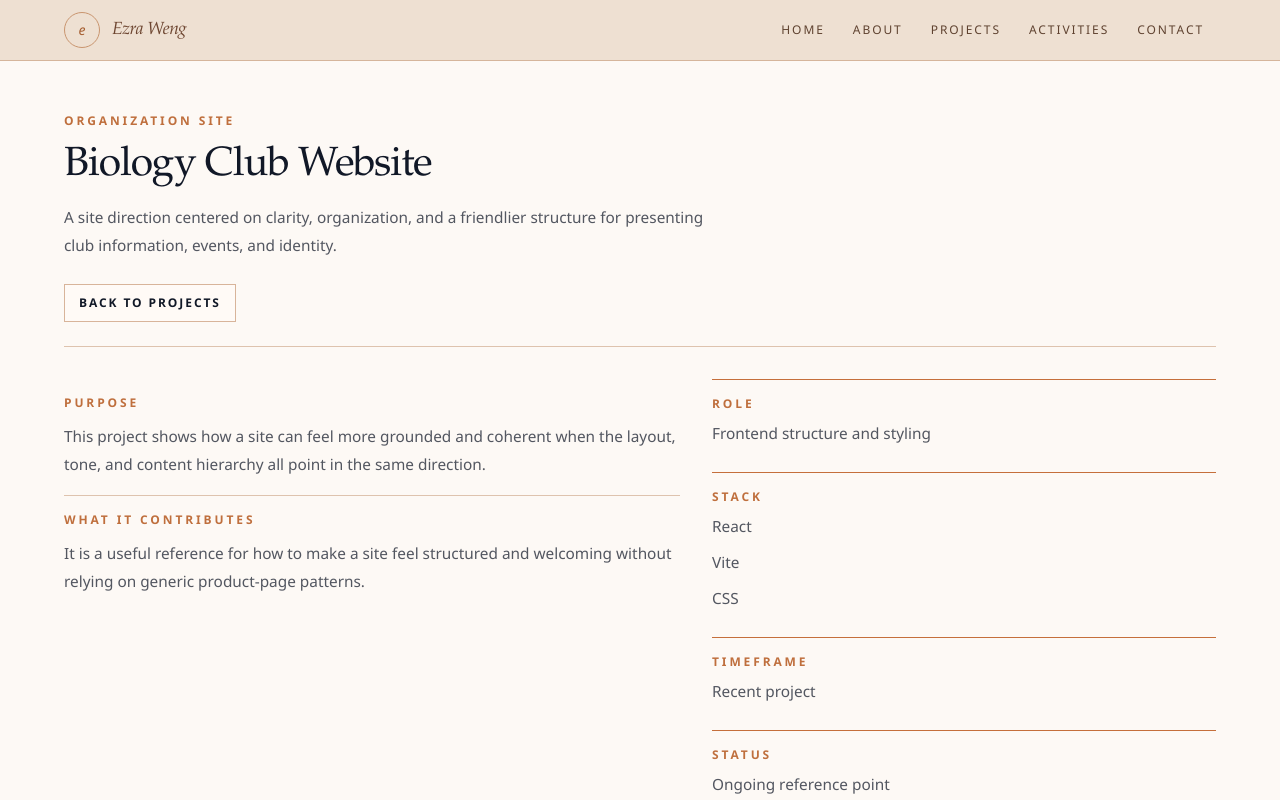
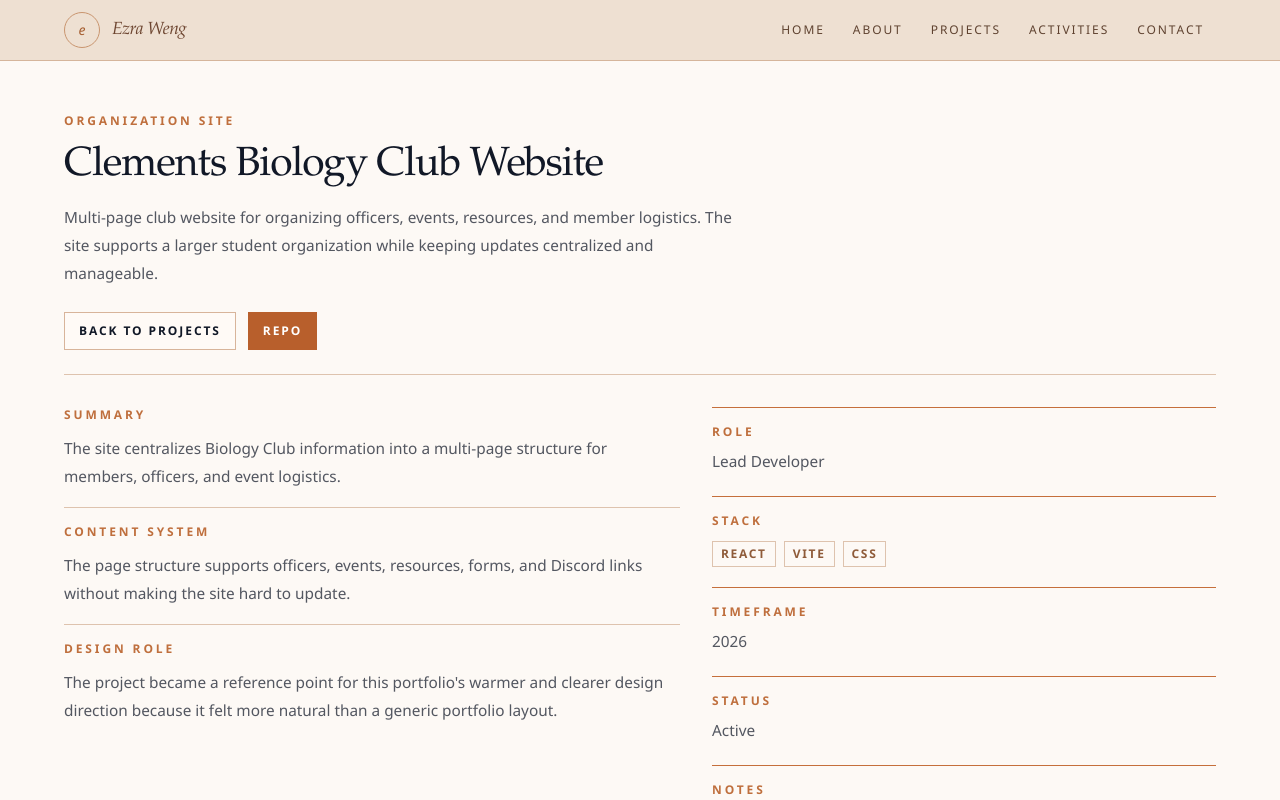
Before and after one commit to ezraweng21/ezraweng21.github.io, a Next.js app: page /projects/biology-club-site in a window 1280 px wide. Shown: the top 800 px of the page. Built offline with nearby package versions, Linux system fonts and the light colour scheme.

Commit message:
refine project gallery cards with clearer structure and borders

```diff
--- a/app/contact/page.tsx
+++ b/app/contact/page.tsx
@@ -3,17 +3,25 @@ import Link from "next/link";
 import { SectionWrapper } from "@/components/section-wrapper";
 
 const contactLinks = [
-  { label: "Email", value: "hello@example.com", href: "mailto:hello@example.com" },
-  { label: "GitHub", value: "github.com/ezraweng21", href: "https://github.com/ezraweng21" },
-  { label: "Resume", value: "Resume link placeholder", href: "#" },
+  {
+    label: "Email",
+    value: "ezraweng21@gmail.com",
+    href: "mailto:ezraweng21@gmail.com",
+  },
+  {
+    label: "GitHub",
+    value: "github.com/ezraweng21",
+    href: "https://github.com/ezraweng21",
+  },
+  { label: "Resume", value: "Resume placeholder", href: "#" },
 ];
 
 export default function ContactPage() {
   return (
     <SectionWrapper
       eyebrow="Contact"
-      title="A simple place to reach out."
-      description="This page should stay direct and easy to use. It does not need much, just a clean way to contact you and find the most important links."
+      title="Contact and links."
+      description="A short page for the main ways to reach me or find the code behind the work."
     >
       <div className="page-list">
         {contactLinks.map((link) => (
@@ -24,9 +32,11 @@ export default function ContactPage() {
           >
             <div>
               <p className="eyebrow">{link.label}</p>
-              <p className="mt-2 text-sm font-semibold text-ink sm:text-base">{link.value}</p>
+              <p className="mt-2 text-sm font-semibold text-ink sm:text-base">
+                {link.value}
+              </p>
             </div>
-            <span className="text-xs font-semibold uppercase tracking-[0.16em] text-[#8f5b39]">
+            <span className="page-meta text-[#8f5b39]">
               Open
             </span>
           </Link>
@@ -35,8 +45,8 @@ export default function ContactPage() {
 
       <div className="page-rule mt-10">
         <p className="page-copy">
-          If a form or a more specific contact flow makes sense later, it can be
-          added without changing the overall tone of this page.
+          LinkedIn and a resume PDF can be added here later once those links are
+          ready. For now, email and GitHub are the most useful places to start.
         </p>
       </div>
     </SectionWrapper>
--- a/app/globals.css
+++ b/app/globals.css
@@ -62,6 +62,10 @@ body {
     @apply border-t border-[#dec3ae] pt-4;
   }
 
+  .page-rule-strong {
+    @apply border-t border-[#c56f3b] pt-4;
+  }
+
   .page-list {
     @apply border-t border-[#dec3ae];
   }
@@ -72,6 +76,30 @@ body {
 
   .page-split {
     @apply grid gap-8 lg:grid-cols-[1.1fr_0.9fr];
+  }
+
+  .page-meta {
+    @apply text-xs font-semibold uppercase tracking-[0.14em] text-[#8f5b39];
+  }
+
+  .page-mini-grid {
+    @apply grid gap-4 sm:grid-cols-2 lg:grid-cols-3;
+  }
+
+  .project-card {
+    @apply flex h-full flex-col border border-[#d8b6a0] bg-[#fffaf6] p-4 transition-colors duration-200 hover:border-[#c56f3b];
+  }
+
+  .project-card-section {
+    @apply border-t border-[#ead5c7] pt-3;
+  }
+
+  .project-card-chip {
+    @apply border border-[#dec3ae] bg-[#fffdf9] px-2 py-1 text-xs font-semibold uppercase tracking-[0.12em] text-[#8f5b39];
+  }
+
+  .project-card-grid {
+    @apply grid gap-3 sm:grid-cols-2;
   }
 
   .section-grid {
--- a/app/projects/[slug]/page.tsx
+++ b/app/projects/[slug]/page.tsx
@@ -50,7 +50,7 @@ export default async function ProjectDetailPage({
           {project.sections.map((section, index) => (
             <section
               key={section.title}
-              className={`py-4 ${index === 0 ? "" : "border-t border-[#dec3ae]"}`}
+              className={`py-4 ${index === 0 ? "pt-0" : "border-t border-[#dec3ae]"}`}
             >
               <p className="eyebrow">{section.title}</p>
               <p className="page-copy mt-3 max-w-2xl">{section.body}</p>
@@ -58,7 +58,7 @@ export default async function ProjectDetailPage({
           ))}
         </div>
 
-        <aside className="space-y-6">
+        <aside className="space-y-5">
           <section className="page-rule border-[#c56f3b]">
             <p className="eyebrow">Role</p>
             <p className="page-copy mt-2">{project.role}</p>
@@ -66,9 +66,11 @@ export default async function ProjectDetailPage({
 
           <section className="page-rule border-[#c56f3b]">
             <p className="eyebrow">Stack</p>
-            <ul className="page-copy mt-2 space-y-2">
+            <ul className="mt-3 flex flex-wrap gap-2">
               {project.stack.map((item) => (
-                <li key={item}>{item}</li>
+                <li key={item} className="page-meta border border-[#dec3ae] px-2 py-1">
+                  {item}
+                </li>
               ))}
             </ul>
           </section>
@@ -85,9 +87,11 @@ export default async function ProjectDetailPage({
 
           <section className="page-rule border-[#c56f3b]">
             <p className="eyebrow">Notes</p>
-            <ul className="page-copy mt-2 space-y-2">
+            <ul className="page-list mt-3">
               {project.notes.map((item) => (
-                <li key={item}>{item}</li>
+                <li key={item} className="page-list-item page-copy">
+                  {item}
+                </li>
               ))}
             </ul>
           </section>
--- a/data/projects.ts
+++ b/data/projects.ts
@@ -18,7 +18,6 @@ export type ProjectEntry = {
   stack: string[];
   timeframe: string;
   status: string;
-  featured?: boolean;
   notes: string[];
   sections: ProjectSection[];
   links?: ProjectLink[];
@@ -26,161 +25,204 @@ export type ProjectEntry = {
 
 export const projects: ProjectEntry[] = [
   {
-    slug: "portfolio-site",
-    title: "Personal Portfolio Site",
-    category: "Featured Build",
+    slug: "tephi-wastewater-dashboard",
+    title: "Wastewater Viral Surveillance Dashboard",
+    category: "Computational Biology",
     summary:
-      "The portfolio itself is a design and engineering project: a quieter identity-first site with separate pages for work, activities, and future case studies.",
+      "Interactive dashboard for analyzing longitudinal wastewater sequencing data across 40+ sites. The project focuses on viral abundance, genotype dynamics, and extracting usable biological signal from noisy environmental data.",
     shortSummary:
-      "A personal site that balances identity, technical work, and future growth.",
-    role: "Design, frontend, structure",
-    stack: ["Next.js", "TypeScript", "Tailwind CSS"],
-    timeframe: "Current build",
-    status: "In progress",
-    featured: true,
+      "Dashboard work for viral abundance, genotype shifts, and wastewater sequencing data.",
+    role: "Developer + Data Analyst",
+    stack: ["R", "R Markdown", "Shiny", "ggplot2", "dplyr"],
+    timeframe: "2025-present",
+    status: "Ongoing",
     notes: [
-      "Identity-first homepage",
-      "Separate project detail pages",
-      "Built in layers rather than all at once",
+      "Built visualization and aggregation workflows for sequencing-derived wastewater data.",
+      "Worked with 30k+ rows of RPKMF, coverage, genotype, and site-level data.",
+      "Tracked viral abundance and genotype shifts, including norovirus GII.4 to GII.17 dynamics.",
+      "Designed analysis around biological interpretation rather than surface-level charts.",
     ],
     sections: [
       {
-        title: "Overview",
+        title: "Summary",
         body:
-          "This project is the foundation for the rest of the portfolio. It is meant to feel personal first, while still leaving room for a more serious technical work archive behind it.",
+          "This project analyzes sequencing-derived wastewater data across sites and time. The dashboard is built to make viral trends, abundance changes, and genotype shifts easier to inspect.",
+      },
+      {
+        title: "Data Work",
+        body:
+          "The workflow includes aggregation, normalization, and visualization for RPKMF, coverage, genotype, and site-level data. The core challenge is separating biological signal from noisy environmental measurements.",
+      },
+      {
+        title: "Technical Focus",
+        body:
+          "The interface is designed around public-health interpretation: how viruses change over time, how genotypes move across samples, and where the data suggests meaningful shifts.",
+      },
+    ],
+    links: [{ label: "Repo", href: "https://github.com/ezraweng21/TEPHI" }],
+  },
+  {
+    slug: "municipal-operational-surveillance-dashboard",
+    title: "Municipal Operational Surveillance Dashboard",
+    category: "Civic Data",
+    summary:
+      "End-to-end municipal data dashboard built from raw public datasets through cleaning, transformation, and visualization. The project models operational strain across city systems using public safety and service data.",
+    shortSummary:
+      "Datathon-winning dashboard for municipal service data and operational strain analysis.",
+    role: "Developer",
+    stack: ["Data pipelines", "Visualization", "Dashboard development"],
+    timeframe: "February 2026-present",
+    status: "Ongoing",
+    notes: [
+      "Won the City of Sugar Land Datathon.",
+      "Built a pipeline from raw public datasets to cleaned, analysis-ready outputs.",
+      "Developed an Urban Strain Index to quantify operational stress.",
+      "Focused on decision support, resource allocation, and interpretable civic data.",
+    ],
+    sections: [
+      {
+        title: "Summary",
+        body:
+          "The project turns public municipal datasets into a clearer view of city operations. It connects data cleaning, transformation, and visualization into one decision-support workflow.",
+      },
+      {
+        title: "System Design",
+        body:
+          "The dashboard moves from raw public records into processed indicators, then into visual views for public safety and municipal service patterns.",
+      },
+      {
+        title: "Index Work",
+        body:
+          "A custom Urban Strain Index was designed to summarize operational stress and make comparisons easier across services, locations, or time periods.",
+      },
+    ],
+  },
+  {
+    slug: "portfolio-site",
+    title: "Personal Portfolio Website",
+    category: "Personal Site",
+    summary:
+      "Custom personal portfolio built to organize projects, activities, and technical work without collapsing everything into one page. The site uses reusable content structures and dynamic project pages so it can grow over time.",
+    shortSummary:
+      "A personal site with reusable content data, dynamic project routes, and a quieter visual system.",
+    role: "Frontend architecture + design",
+    stack: ["Next.js", "TypeScript", "Tailwind CSS"],
+    timeframe: "2026",
+    status: "Ongoing",
+    notes: [
+      "Built reusable project data and dynamic detail pages.",
+      "Designed a multi-page structure for projects, activities, about, and contact content.",
+      "Prioritized maintainability, responsive layout, and a less generic portfolio format.",
+      "Created the site as both a portfolio and an evolving technical project.",
+    ],
+    sections: [
+      {
+        title: "Summary",
+        body:
+          "The portfolio is built as a structured personal site rather than a single-page project dump. It separates identity, projects, activities, and contact so each part has room to develop.",
+      },
+      {
+        title: "Architecture",
+        body:
+          "Projects are stored in reusable data and rendered into both a gallery page and generated detail pages. This keeps the content easy to expand without rewriting the page structure.",
       },
       {
         title: "Design Direction",
         body:
-          "The goal is to avoid a generic portfolio look and instead build a site that feels a little warmer, more human, and easier to grow over time.",
-      },
-      {
-        title: "Next Steps",
-        body:
-          "Later versions can add richer project stories, a more developed About page, and one or two carefully chosen interactions once the structure and content feel stable.",
+          "The visual system favors warmer colors, smaller text, and simple section rules over heavy cards or generic portfolio effects.",
       },
     ],
-    links: [{ label: "Live Site", href: "/" }],
+    links: [
+      { label: "Repo", href: "https://github.com/ezraweng21/ezraweng21.github.io" },
+      { label: "Live", href: "https://ezraweng21-github-io.vercel.app" },
+    ],
   },
   {
     slug: "biology-club-site",
-    title: "Biology Club Website",
+    title: "Clements Biology Club Website",
     category: "Organization Site",
     summary:
-      "A site direction centered on clarity, organization, and a friendlier structure for presenting club information, events, and identity.",
+      "Multi-page club website for organizing officers, events, resources, and member logistics. The site supports a larger student organization while keeping updates centralized and manageable.",
     shortSummary:
-      "A clearer club site with a calmer structure and stronger thematic identity.",
-    role: "Frontend structure and styling",
+      "A multi-page club site for officers, events, resources, and student logistics.",
+    role: "Lead Developer",
     stack: ["React", "Vite", "CSS"],
-    timeframe: "Recent project",
-    status: "Ongoing reference point",
+    timeframe: "2026",
+    status: "Active",
     notes: [
-      "Strong thematic design language",
-      "Clear section rhythm",
-      "Useful reference for warmth and readability",
+      "Built a site structure for 50-100+ students.",
+      "Created pages for officers, events, resources, and club information.",
+      "Integrated real logistics such as Discord, forms, and event workflows.",
+      "Designed the site so content can be updated without rebuilding the structure.",
     ],
     sections: [
       {
-        title: "Purpose",
+        title: "Summary",
         body:
-          "This project shows how a site can feel more grounded and coherent when the layout, tone, and content hierarchy all point in the same direction.",
+          "The site centralizes Biology Club information into a multi-page structure for members, officers, and event logistics.",
       },
       {
-        title: "What It Contributes",
+        title: "Content System",
         body:
-          "It is a useful reference for how to make a site feel structured and welcoming without relying on generic product-page patterns.",
+          "The page structure supports officers, events, resources, forms, and Discord links without making the site hard to update.",
+      },
+      {
+        title: "Design Role",
+        body:
+          "The project became a reference point for this portfolio's warmer and clearer design direction because it felt more natural than a generic portfolio layout.",
+      },
+    ],
+    links: [
+      {
+        label: "Repo",
+        href: "https://github.com/ezraweng21/clementsbiologyclub-website",
       },
     ],
   },
   {
     slug: "cs-club-site",
-    title: "Computer Science Club Website",
+    title: "Clements Computer Science Club Website",
     category: "Organization Site",
     summary:
-      "A more systems-oriented club site that leans into technical identity, reusable structure, and a clearer information architecture.",
+      "Computer Science Club website adapted from the Biology Club architecture into a more technical club identity. The project focuses on maintainable structure, reusable layouts, and clearer organization for club content.",
     shortSummary:
-      "A club site with a stronger technical tone and reusable content structure.",
-    role: "Frontend structure and visual system",
-    stack: ["React", "Vite", "CSS"],
-    timeframe: "Recent project",
-    status: "In progress",
+      "A reusable club-site structure adapted for computer science events and resources.",
+    role: "Developer",
+    stack: ["React", "Vite"],
+    timeframe: "2026",
+    status: "Ongoing",
     notes: [
-      "Reusable content modules",
-      "Technical visual direction",
-      "Multi-page information architecture",
+      "Reused and adapted an existing club-site architecture.",
+      "Reworked branding and content for a computer science audience.",
+      "Focused on scalability across pages, events, and resources.",
+      "Preserved maintainable structure while changing the visual and content direction.",
     ],
     sections: [
       {
-        title: "Overview",
+        title: "Summary",
         body:
-          "This project helps demonstrate another side of front-end work: more technical visual language, stronger emphasis on structure, and clearer information scaffolding.",
+          "The CS Club site adapts a working club-site structure into a more technical context for events, resources, and competition information.",
       },
       {
-        title: "Future Detail",
+        title: "Reuse",
         body:
-          "A fuller case study could later compare what worked well on this site versus the warmer approach taken on other projects.",
+          "The project tests how much of an existing architecture can be reused while changing the visual language, content model, and audience.",
+      },
+      {
+        title: "Technical Direction",
+        body:
+          "The site is organized around maintainability: clear page structure, reusable components, and room for future club content.",
       },
     ],
-  },
-  {
-    slug: "dashboard-work",
-    title: "Dashboard and Data Tools",
-    category: "Tooling",
-    summary:
-      "A placeholder slot for interface-heavy tools, dashboards, and data projects that prioritize clarity and usefulness over presentation alone.",
-    shortSummary:
-      "A place for practical interface work and data-heavy tooling.",
-    role: "Placeholder role",
-    stack: ["Placeholder stack"],
-    timeframe: "Future entry",
-    status: "Placeholder",
-    notes: [
-      "Useful internal tools",
-      "Analytics or reporting flows",
-      "Data-driven interfaces",
-    ],
-    sections: [
+    links: [
       {
-        title: "What Belongs Here",
-        body:
-          "This entry is reserved for projects that are more operational or analytical in nature and may not fit the same mold as a more public-facing site or polished app.",
-      },
-    ],
-  },
-  {
-    slug: "future-case-study",
-    title: "Future Case Study",
-    category: "Placeholder",
-    summary:
-      "A flexible placeholder for the kind of deeper project write-up that can eventually include context, process, tradeoffs, and outcome.",
-    shortSummary:
-      "A placeholder for a fuller future project story.",
-    role: "Placeholder role",
-    stack: ["Placeholder stack"],
-    timeframe: "Future entry",
-    status: "Placeholder",
-    notes: [
-      "Longer narrative format",
-      "Room for process and reflection",
-      "Expandable detail layout",
-    ],
-    sections: [
-      {
-        title: "Why It Exists",
-        body:
-          "This project slot is less about the specific work and more about reserving a format for future case studies that deserve more space than a compact card.",
+        label: "Repo",
+        href: "https://github.com/ezraweng21/clementscsclub-website",
       },
     ],
   },
 ];
 
-export const featuredProject =
-  projects.find((project) => project.featured) ?? projects[0];
-
-export const projectGallery = projects.filter(
-  (project) => project.slug !== featuredProject.slug,
-);
-
 export function getProjectBySlug(slug: string) {
   return projects.find((project) => project.slug === slug);
 }
```
Also changed, not shown: app/about/page.tsx (+6 -14 lines), app/activities/page.tsx (+22 -26 lines), app/page.tsx (+24 -22 lines), app/projects/page.tsx (+29 -45 lines), components/project-card.tsx (+39 -6 lines), data/about.ts (+25 -22 lines), data/activities.ts (added, +64 -0 lines).
